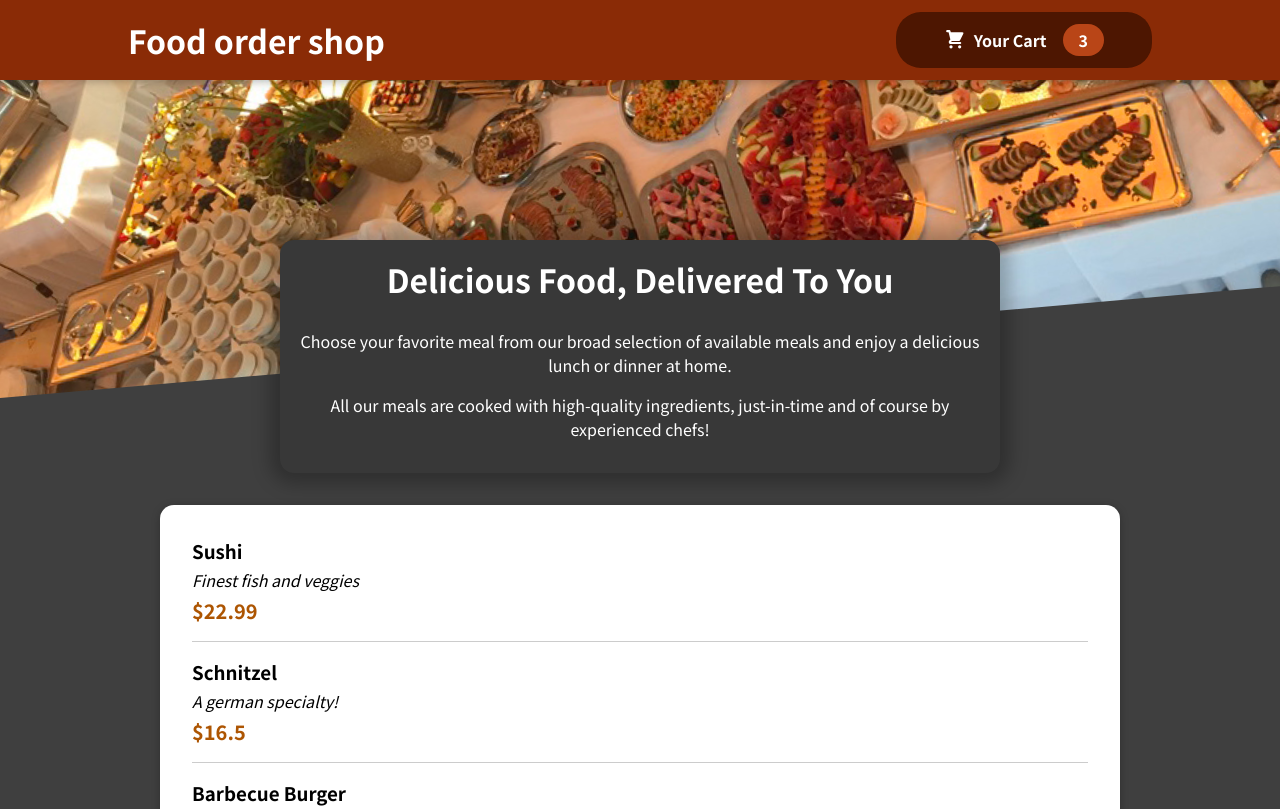
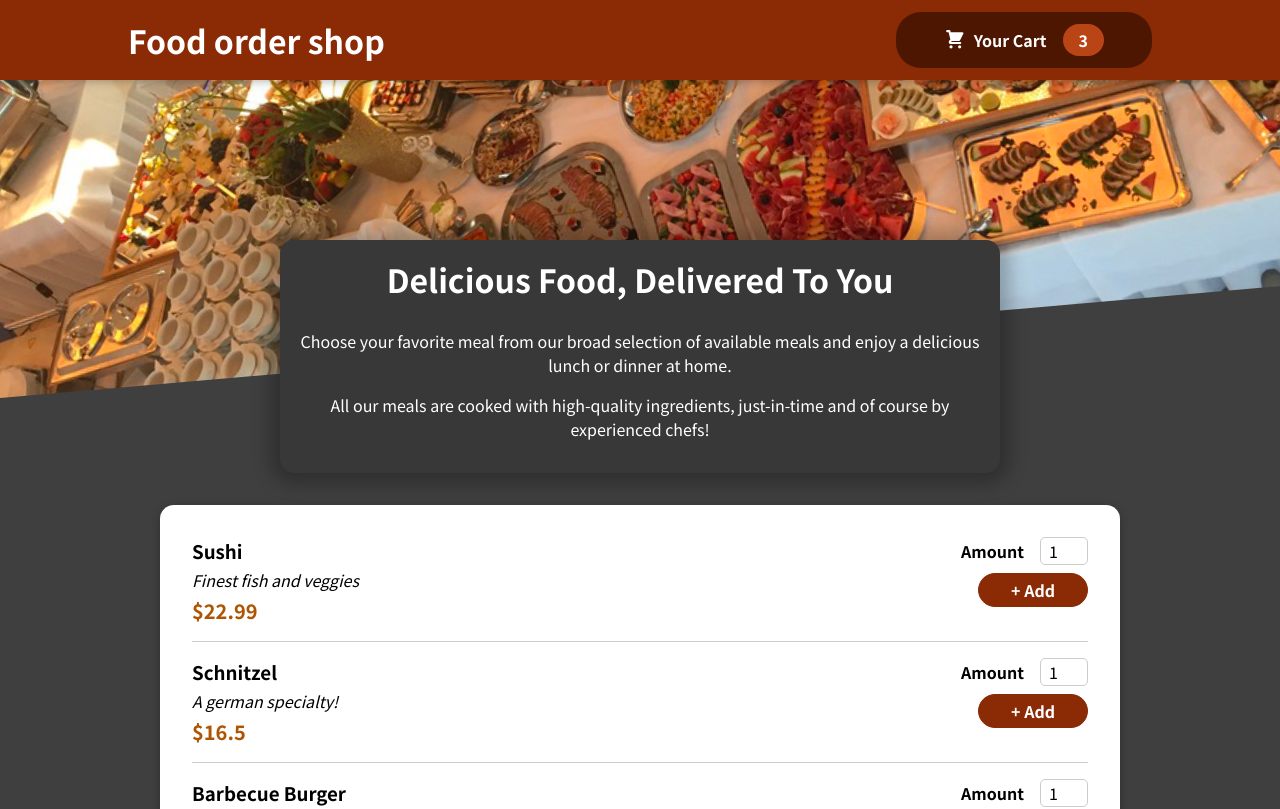
Before and after one commit to AliaksandrBortnik/food-order-shop, a React (Create React App) app: page / in a window 1280 px wide. Shown: the top 809 px of the page. Built offline with nearby package versions, Linux system fonts and the light colour scheme.

Commit message:
Fixed id attribute in MealItem and its form

```diff
--- a/src/components/Meals/MealItem/MealItem.js
+++ b/src/components/Meals/MealItem/MealItem.js
@@ -1,4 +1,5 @@
 import classes from './MealItem.module.css';
+import MealItemForm from './MealItemForm';
 
 const MealItem = props => {
   const price = `$${props.price}`;
@@ -11,7 +12,7 @@ const MealItem = props => {
         <div className={classes.price}>{price}</div>
       </div>
       <div>
-
+        <MealItemForm id={props.id}/>
       </div>
     </li>
   )
--- a/src/components/Meals/MealItem/MealItemForm.js
+++ b/src/components/Meals/MealItem/MealItemForm.js
@@ -7,7 +7,7 @@ const MealItemForm = props => {
       <Input
         label="Amount"
         input={{
-          id: 'amount',
+          id: `amount_${props.id}`,
           type: 'number',
           min: '1',
           max: '5',
```
